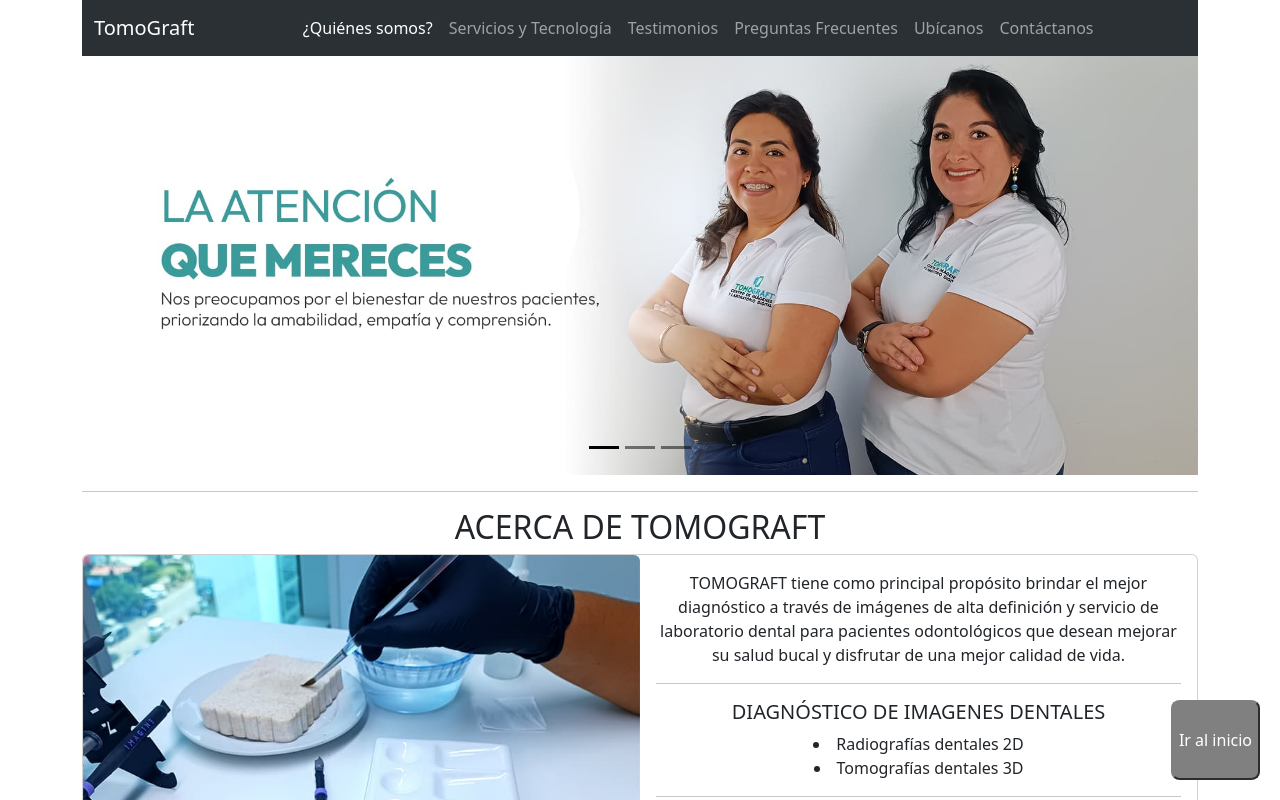
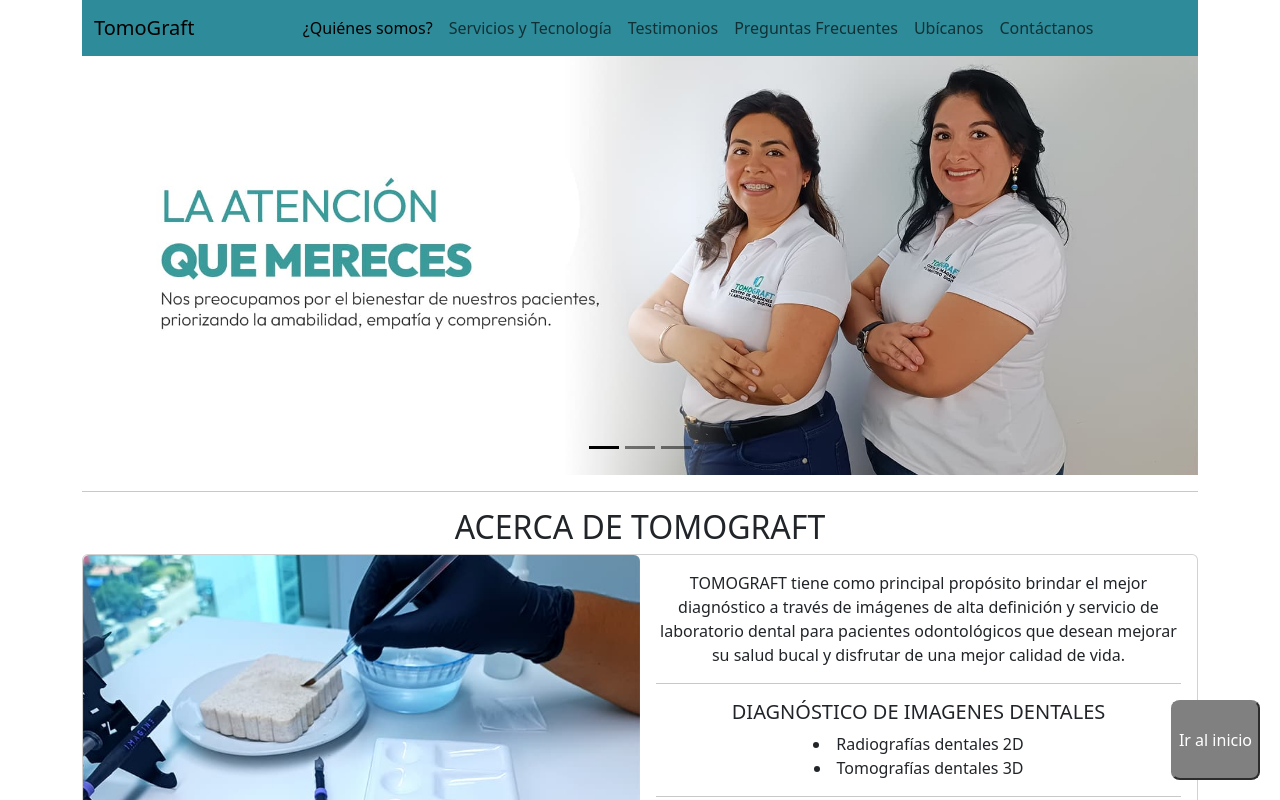
Before and after one commit to RenanFP92/Web-TomoGraft, a React (Create React App) app: page / in a window 1280 px wide. Shown: the top 800 px of the page. Built offline with nearby package versions, Linux system fonts and the light colour scheme.

Commit message:
Color de navbar cambiado

```diff
--- a/src/component/MenuPrincipal.js
+++ b/src/component/MenuPrincipal.js
@@ -1,6 +1,7 @@
+
 function MenuPrincipal() {
     return(
-    <nav className="navbar navbar-expand-lg bg-body-tertiary" data-bs-theme="dark" id="menuprincipal">
+    <nav className="navbar navbar-expand-lg" style={{ backgroundColor: '#2e8b99' }}  id="menuprincipal">
         <div className="container-fluid">
             <a className="navbar-brand" href="#">TomoGraft</a>
                 <button className="navbar-toggler" type="button" data-bs-toggle="collapse" data-bs-target="#navbarNav" aria-controls="navbarNav" aria-expanded="false" aria-label="Toggle navigation">
```
Lines whose indentation alone changed are shown as unchanged.
